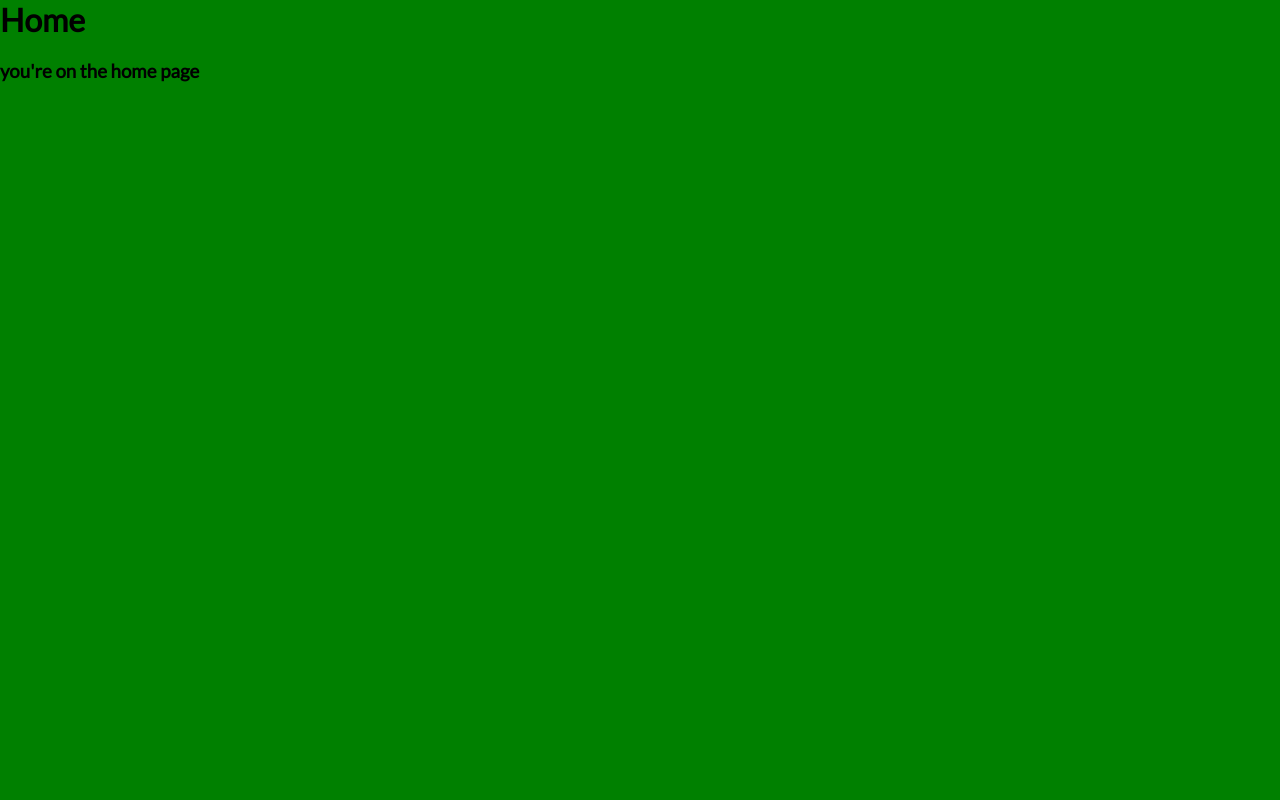
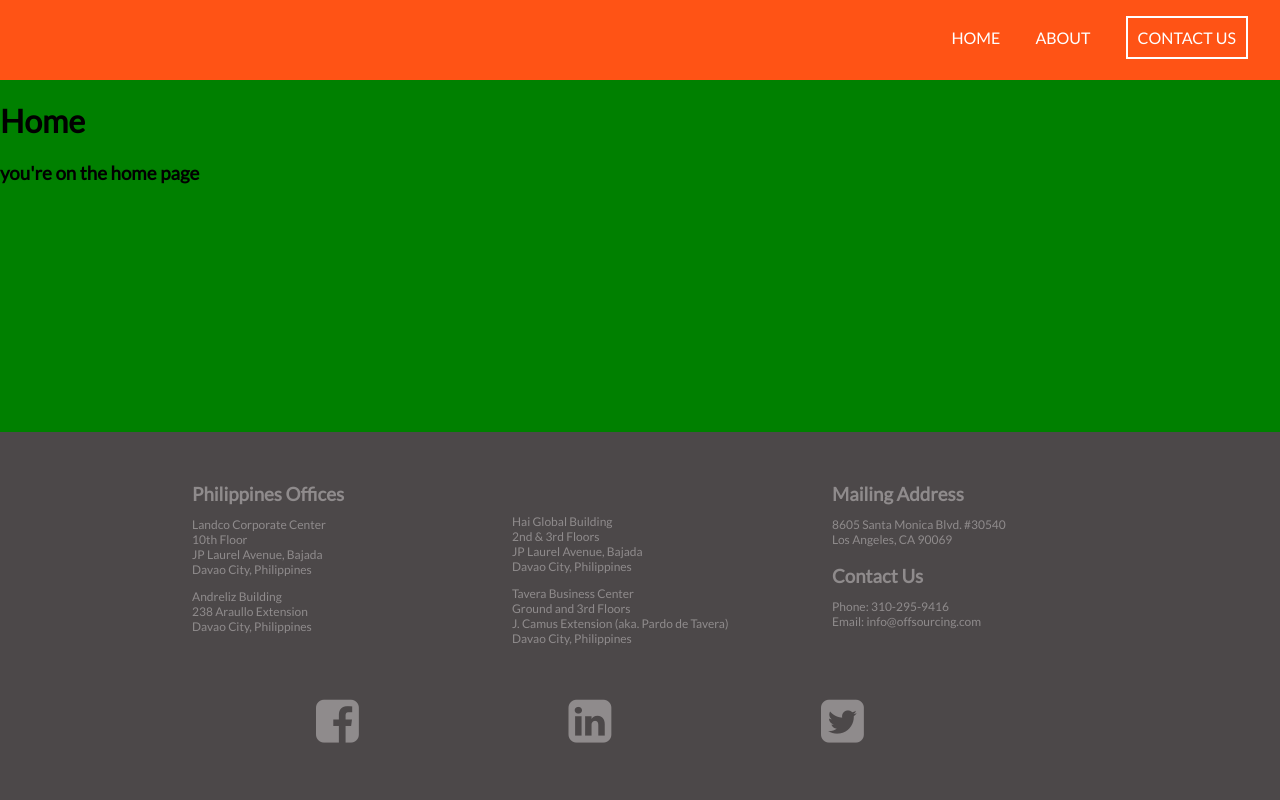
Before and after one commit to rhamill1/awesome_os, a website: page views/index.html in a window 1280 px wide. Drawn offline with nearby package versions, Linux system fonts and the light colour scheme.

Commit message:
adds footer

```diff
--- a/public/styles/styles.css
+++ b/public/styles/styles.css
@@ -27,3 +27,55 @@ header a {
   border-width: 2px;
   padding: 10px;
 }
+
+footer {
+  float: left;
+  height: auto;
+  position: absolute;
+  background: #4c4849;
+  bottom: 0;
+  width: 100%;
+  color: #8f8b8c;
+}
+
+.footer-column {
+  width: 20%;
+  float: left;
+  margin: 2em;
+  display: inline-block;
+}
+
+.first-footer-column {
+  margin-left: 12em;
+}
+
+.footer-column p {
+  font-size: 12px;
+}
+
+.footer-column h3 {
+  margin-bottom: 0;
+}
+
+.footer-social {
+  font-size: 50px;
+  clear: both;
+  text-align: center;
+  margin-bottom: 1em;
+}
+
+.footer-social a {
+  margin: 2em;
+  margin-top: 1em;
+  color: #8f8b8c;
+  text-decoration: none;
+  position: relative;
+  left: -50px;
+}
+
+.footer-black-bar {
+  position: absolute;
+  background: #242223;
+  width: 100%;
+  height: 50px;
+}
--- a/views/index.html
+++ b/views/index.html
@@ -1,14 +1,87 @@
 <html>
   <head>
     <title></title>
-    <link href="https://fonts.googleapis.com/css?family=Lato|Open+Sans|Playfair+Display|Raleway" rel="stylesheet">
-    <script src="https://ajax.googleapis.com/ajax/libs/jquery/1.11.0/jquery.min.js"></script>
-    <link rel="stylesheet" href="/styles/styles.css">
-    <script src="/js/app.js"></script>
+    <link href='https://fonts.googleapis.com/css?family=Lato|Open+Sans|Playfair+Display|Raleway' rel='stylesheet'>
+    <script src='https://ajax.googleapis.com/ajax/libs/jquery/1.11.0/jquery.min.js'></script>
+    <link rel="stylesheet" href="https://cdnjs.cloudflare.com/ajax/libs/font-awesome/4.7.0/css/font-awesome.min.css">
+    <link rel='stylesheet' href='/styles/styles.css'>
+    <script src='/js/app.js'></script>
   </head>
 
   <body>
-    <h1>Home</h1>
-    <h3>you're on the home page</h3>
+    <header>
+      <li>
+        <a href='/'>HOME</a>
+      </li>
+      <li>
+        <a href='/about'>ABOUT</a>
+      </li>
+      <li>
+        <div class='contact-border'>
+          <a href='/contact'>CONTACT US</a>
+        </div>
+      </li>
+    </header>
+
+    <div class='home-contents'>
+      <h1>Home</h1>
+      <h3>you're on the home page</h3>
+    </div>
+
+    <footer>
+      <div class='footer-column first-footer-column'>
+        <h3>Philippines Offices</h3>
+        <p>
+          Landco Corporate Center <br>
+          10th Floor <br>
+          JP Laurel Avenue, Bajada <br>
+          Davao City, Philippines
+        </p>
+        <p>
+          Andreliz Building <br>
+          238 Araullo Extension <br>
+          Davao City, Philippines
+        </p>
+      </div>
+      <div class='footer-column'>
+        <br><br>
+        <p>
+          Hai Global Building <br>
+          2nd & 3rd Floors <br>
+          JP Laurel Avenue, Bajada <br>
+          Davao City, Philippines
+        </p>
+        <p>
+          Tavera Business Center <br>
+          Ground and 3rd Floors <br>
+          J. Camus Extension (aka. Pardo de Tavera)<br>
+          Davao City, Philippines
+        </p>
+      </div>
+      <div class='footer-column'>
+        <h3>Mailing Address</h3>
+        <p>
+          8605 Santa Monica Blvd. #30540 <br>
+          Los Angeles, CA 90069
+        </p>
+        <h3>Contact Us</h3>
+        <p>
+          Phone:  310-295-9416 <br>
+          Email: info@offsourcing.com
+        </p>
+      </div>
+      <div class='footer-social'>
+        <a href="#">
+          <i class="fa fa-facebook-square"></i>
+        </a>
+        <a href="#">
+          <i class="fa fa-linkedin-square"></i>
+        </a>
+        <a href="#">
+          <i class="fa fa-twitter-square"></i>
+        </a>
+      </div>
+      <div class='footer-black-bar'></div>
+    </footer>
   </body>
 </html>
```
